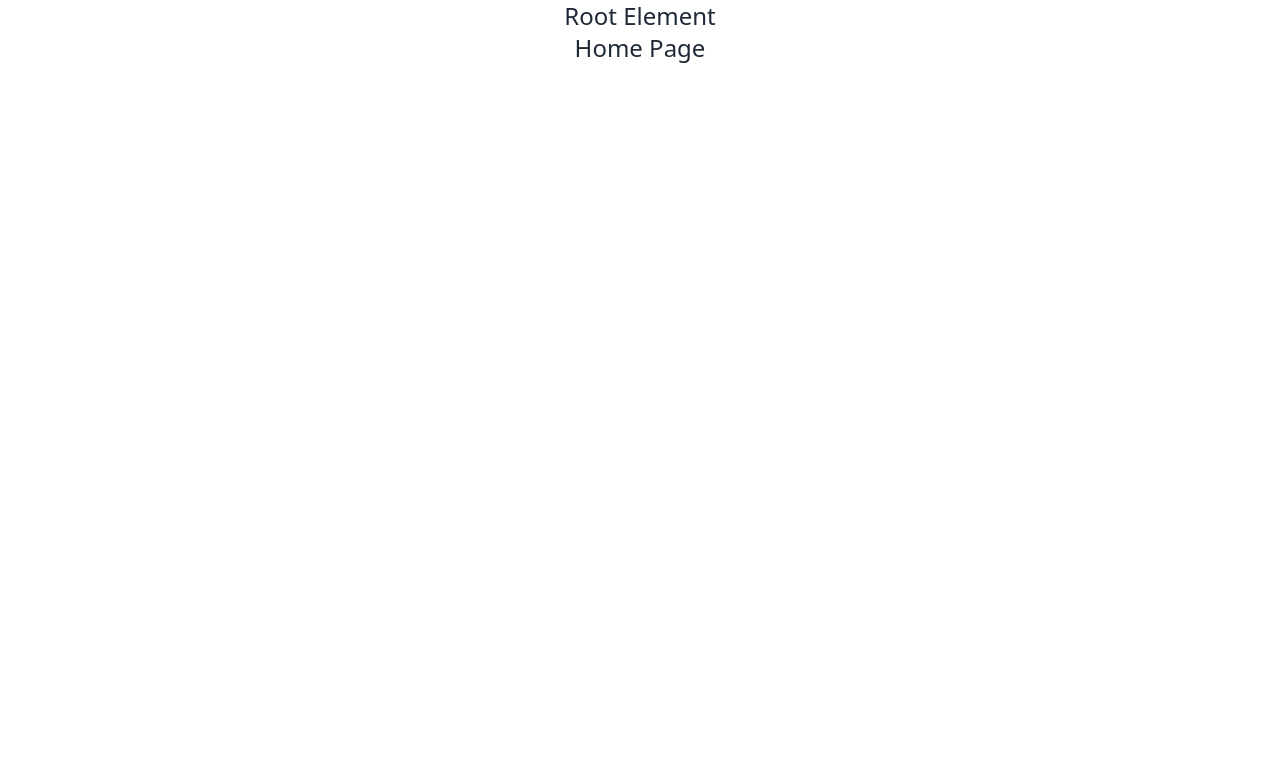
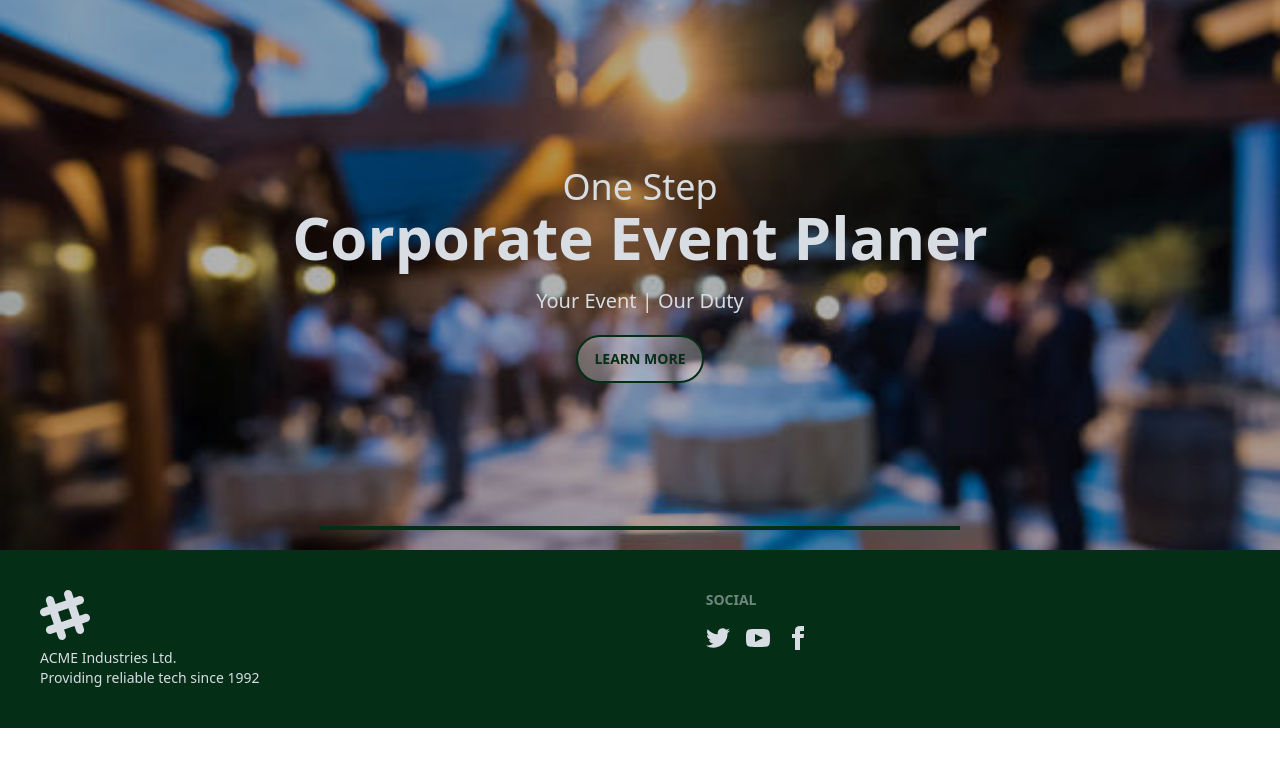
Before and after one commit to bluebird089/event-management, a React (Vite) app: page / in a window 1280 px wide. Shown: the top 766 px of the page. Built offline with nearby package versions, Linux system fonts and the light colour scheme.

Commit message:
added nav and banner

```diff
--- a/src/Root/Root.jsx
+++ /dev/null
@@ -1,9 +0,0 @@
-const Root = () => {
-    return (
-        <div>
-            Welcome To Root
-        </div>
-    );
-};
-
-export default Root;
--- /dev/null
+++ b/src/components/Header.jsx
@@ -0,0 +1,22 @@
+import Banner from '../assets/Banner.jpg'
+
+const Header = () => {
+    return (
+        <div>
+            <div className="hero h-[550px] relative" style={{ backgroundImage: `url(${Banner})` }}>
+                <div className="hero-overlay bg-black bg-opacity-30"></div>
+                <div className="hero-content text-center text-neutral-content">
+                    <div>
+                        <h2 className='font-light text-4xl'>One Step</h2>
+                        <h1 className="mb-5 text-6xl font-semibold">Corporate Event Planer</h1>
+                        <p className="mb-5 text-xl">Your Event | Our Duty</p>
+                        <button className='btn bg-white bg-opacity-30 border-green-950 text-green-950 font-bold border-2 hover:bg-green-950 hover:text-white hover:border-green-950 rounded-full duration-300'>Learn More</button>
+                    </div>
+                </div>
+                <div className='h-1 w-1/2 bg-green-950 mx-auto absolute bottom-5'></div>
+            </div>
+        </div>
+    );
+};
+
+export default Header;
--- /dev/null
+++ b/src/components/Services.jsx
@@ -0,0 +1,11 @@
+const Services = () => {
+    return (
+        <div>
+            <div>
+
+            </div>
+        </div>
+    );
+};
+
+export default Services;
--- /dev/null
+++ b/src/components/shared/Footer.jsx
@@ -0,0 +1,20 @@
+const Footer = () => {
+    return (
+        <footer className="footer p-10 bg-green-950 text-neutral-content">
+            <aside>
+                <svg width="50" height="50" viewBox="0 0 24 24" xmlns="http://www.w3.org/2000/svg" fillRule="evenodd" clipRule="evenodd" className="fill-current"><path d="M22.672 15.226l-2.432.811.841 2.515c.33 1.019-.209 2.127-1.23 2.456-1.15.325-2.148-.321-2.463-1.226l-.84-2.518-5.013 1.677.84 2.517c.391 1.203-.434 2.542-1.831 2.542-.88 0-1.601-.564-1.86-1.314l-.842-2.516-2.431.809c-1.135.328-2.145-.317-2.463-1.229-.329-1.018.211-2.127 1.231-2.456l2.432-.809-1.621-4.823-2.432.808c-1.355.384-2.558-.59-2.558-1.839 0-.817.509-1.582 1.327-1.846l2.433-.809-.842-2.515c-.33-1.02.211-2.129 1.232-2.458 1.02-.329 2.13.209 2.461 1.229l.842 2.515 5.011-1.677-.839-2.517c-.403-1.238.484-2.553 1.843-2.553.819 0 1.585.509 1.85 1.326l.841 2.517 2.431-.81c1.02-.33 2.131.211 2.461 1.229.332 1.018-.21 2.126-1.23 2.456l-2.433.809 1.622 4.823 2.433-.809c1.242-.401 2.557.484 2.557 1.838 0 .819-.51 1.583-1.328 1.847m-8.992-6.428l-5.01 1.675 1.619 4.828 5.011-1.674-1.62-4.829z"></path></svg>
+                <p>ACME Industries Ltd.<br />Providing reliable tech since 1992</p>
+            </aside>
+            <nav>
+                <header className="footer-title">Social</header>
+                <div className="grid grid-flow-col gap-4">
+                    <a><svg xmlns="http://www.w3.org/2000/svg" width="24" height="24" viewBox="0 0 24 24" className="fill-current"><path d="M24 4.557c-.883.392-1.832.656-2.828.775 1.017-.609 1.798-1.574 2.165-2.724-.951.564-2.005.974-3.127 1.195-.897-.957-2.178-1.555-3.594-1.555-3.179 0-5.515 2.966-4.797 6.045-4.091-.205-7.719-2.165-10.148-5.144-1.29 2.213-.669 5.108 1.523 6.574-.806-.026-1.566-.247-2.229-.616-.054 2.281 1.581 4.415 3.949 4.89-.693.188-1.452.232-2.224.084.626 1.956 2.444 3.379 4.6 3.419-2.07 1.623-4.678 2.348-7.29 2.04 2.179 1.397 4.768 2.212 7.548 2.212 9.142 0 14.307-7.721 13.995-14.646.962-.695 1.797-1.562 2.457-2.549z"></path></svg></a>
+                    <a><svg xmlns="http://www.w3.org/2000/svg" width="24" height="24" viewBox="0 0 24 24" className="fill-current"><path d="M19.615 3.184c-3.604-.246-11.631-.245-15.23 0-3.897.266-4.356 2.62-4.385 8.816.029 6.185.484 8.549 4.385 8.816 3.6.245 11.626.246 15.23 0 3.897-.266 4.356-2.62 4.385-8.816-.029-6.185-.484-8.549-4.385-8.816zm-10.615 12.816v-8l8 3.993-8 4.007z"></path></svg></a>
+                    <a><svg xmlns="http://www.w3.org/2000/svg" width="24" height="24" viewBox="0 0 24 24" className="fill-current"><path d="M9 8h-3v4h3v12h5v-12h3.642l.358-4h-4v-1.667c0-.955.192-1.333 1.115-1.333h2.885v-5h-3.808c-3.596 0-5.192 1.583-5.192 4.615v3.385z"></path></svg></a>
+                </div>
+            </nav>
+        </footer>
+    );
+};
+
+export default Footer;
--- /dev/null
+++ b/src/components/shared/Navbar.jsx
@@ -0,0 +1,35 @@
+import { NavLink } from "react-router-dom";
+
+const Navbar = () => {
+
+    const navLink = <>
+        <li><NavLink to='/'>Home</NavLink></li>
+    </>
+
+    return (
+        <div className="navbar bg-transparent absolute">
+            <div className="navbar-start">
+                <div className="dropdown">
+                    <label tabIndex={0} className="btn btn-ghost lg:hidden">
+                        <svg xmlns="http://www.w3.org/2000/svg" className="h-5 w-5" fill="none" viewBox="0 0 24 24" stroke="currentColor"><path strokeLinecap="round" strokeLinejoin="round" strokeWidth="2" d="M4 6h16M4 12h8m-8 6h16" /></svg>
+                    </label>
+                    <ul tabIndex={0} className="menu menu-sm dropdown-content mt-3 z-[1] p-2 shadow bg-base-100 rounded-box w-52">
+                        {navLink}
+                    </ul>
+                </div>
+                <a className="btn btn-ghost normal-case text-xl">daisyUI</a>
+            </div>
+            <div className="navbar-center hidden lg:flex">
+                <ul className="menu menu-horizontal px-1">
+                    {navLink}
+                </ul>
+            </div>
+            <div className="navbar-end">
+                <a className="btn mr-2 font-bold text-green-950">Register</a>
+                <a className="btn bg-green-950 text-white font-semibold border-none">Log In</a>
+            </div>
+        </div>
+    );
+};
+
+export default Navbar;
--- a/src/layout/Root.jsx
+++ b/src/layout/Root.jsx
@@ -1,10 +1,13 @@
 import { Outlet } from "react-router-dom";
+import Navbar from "../components/shared/Navbar";
+import Footer from "../components/shared/Footer";
 
 const Root = () => {
     return (
         <div>
-            <h3 className="text-2xl text-center">Root Element</h3>
+            <Navbar></Navbar>
             <Outlet></Outlet>
+            <Footer></Footer>
         </div>
     );
 };
--- a/src/pages/Home.jsx
+++ b/src/pages/Home.jsx
@@ -1,7 +1,9 @@
+import Header from "../components/Header";
+
 const Home = () => {
     return (
         <div>
-            <h1 className="text-2xl text-center">Home Page</h1>
+            <Header></Header>
         </div>
     );
 };
--- /dev/null
+++ b/src/pages/auth/Register.jsx
@@ -0,0 +1,9 @@
+const Register = () => {
+    return (
+        <div>
+
+        </div>
+    );
+};
+
+export default Register;
```
Also changed, not shown: src/assets/Banner.jpg (added), src/pages/auth/LogIn.jsx (added).
